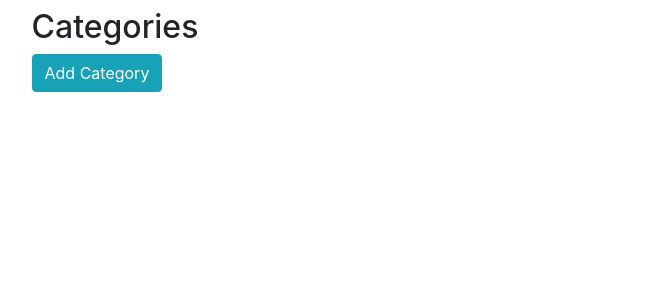
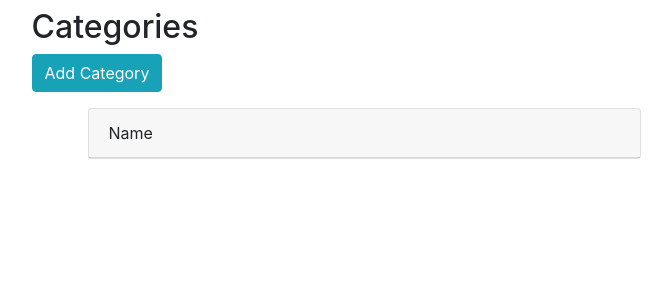
Before and after one commit to KamilKulerz/order_management, a Django app: page /categories/ in a window 1280 px wide. Shown: the part 56-356 px from the top of the page, without its empty margins (296-968 px from the left). Run offline with Django 3.2, Linux system fonts and the light colour scheme; data that the repository does not hold is empty; some libraries are stand-ins or nearby versions.

Commit message:
add header

```diff
--- a/orders_app/templates/orders_app/category_list.html
+++ b/orders_app/templates/orders_app/category_list.html
@@ -2,8 +2,18 @@
 
 {% block content %}
     <h2>Categories</h2>
-    <a href="{% url 'orders_app:customers-add' %}" class="btn btn-info" role="button">Add Category</a>
+    <a href="{% url 'orders_app:categories-add' %}" class="btn btn-info" role="button">Add Category</a>
     <ul>
+
+        <div class="card m-3">
+            <div class="card-header">
+                <div class="row">
+                    <div class="col-8">Name</div>
+                    <div class="col-2 d-flex justify-content-end"></div>
+                    <div class="col-2 d-flex justify-content-end"></div>
+                </div>
+            </div>
+        </div>
         {% for category in object_list %}
             <div class="card m-3">
 
```
Also changed, not shown: orders_app/templates/orders_app/customer_list.html (+10 -0 lines).
